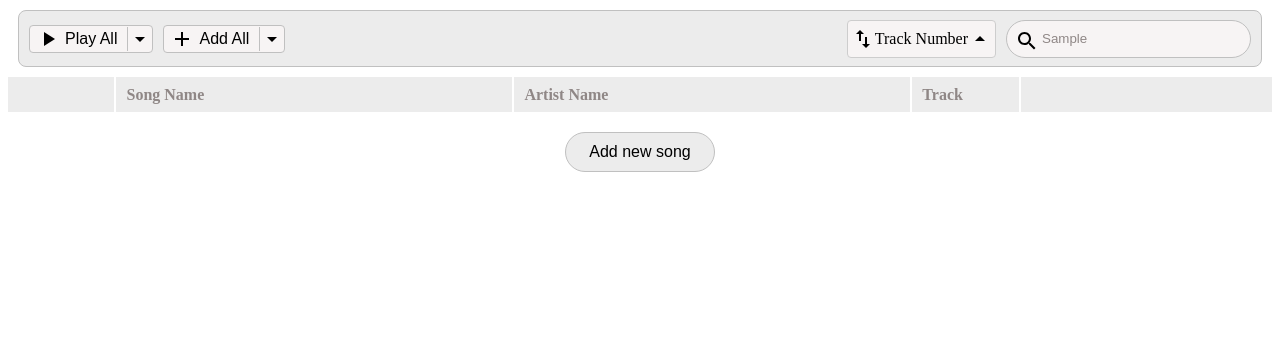
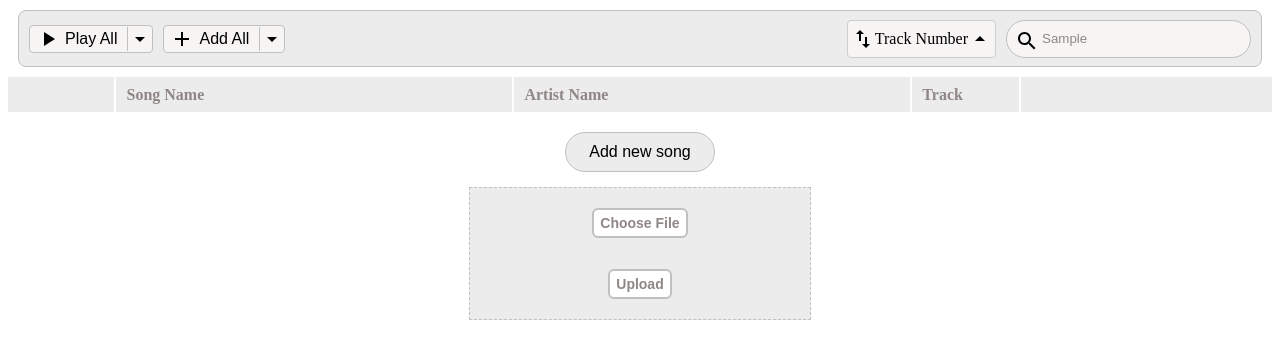
Before and after one commit to Anzhela-Sahakyan/song_player, a React (Create React App) app: page / in a window 1280 px wide. Both pictures are taken after typing "Sample" into the empty fields and a click on the button "Add new song". Shown: the top 358 px of the page. Built offline with nearby package versions, Linux system fonts and the light colour scheme.

Commit message:
adding hover for upload form btns

```diff
--- a/package.json
+++ b/package.json
@@ -45,5 +45,8 @@
       "last 1 firefox version",
       "last 1 safari version"
     ]
+  },
+  "devDependencies": {
+    "@types/react-beautiful-dnd": "^13.1.8"
   }
 }
--- a/src/components/musicPlayer/MusicPlayer.tsx
+++ b/src/components/musicPlayer/MusicPlayer.tsx
@@ -4,7 +4,7 @@ import { songs } from "../../data";
 import { useMemo, useState } from "react";
 import { ESortOption } from "../../types/filterTypes";
 import filterSongList from "../../utils/sortUtils";
-import AddSongBtn from "../songUpload/addSongBtn/AddSongBtn";
+import AddSongBtn from "../musicUpload/addSongBtn/AddSongBtn";
 
 export default function MusicPlayer() {
   const [searchQuery, setSearchQuery] = useState("");
--- /dev/null
+++ b/src/components/musicUpload/addSongBtn/AddSongBtn.tsx
@@ -0,0 +1,19 @@
+import { useState } from "react";
+import MusicUploadForm from "../musicUploadForm/MusicUploadForm";
+import styles from "./addSongBtn.module.css";
+
+export default function AddSongBtn() {
+  const [showForm, setShowForm] = useState(false);
+
+  const handleAddButtonClick = () => {
+    setShowForm(!showForm);
+  };
+  return (
+    <div className={styles.btnContainer}>
+      <button className={styles.addBtn} onClick={handleAddButtonClick}>
+        Add new song
+      </button>
+      <div className={styles.addForm}>{showForm && <MusicUploadForm />}</div>
+    </div>
+  );
+}
--- a/src/components/songUpload/addSongBtn/addSOngBtn.module.css
+++ b/src/components/musicUpload/addSongBtn/addSongBtn.module.css
@@ -1,3 +1,10 @@
+.btnContainer {
+  display: flex;
+  justify-content: center;
+  flex-direction: column;
+  align-items: center;
+  gap: 15px;
+}
 .addBtn {
   width: 150px;
   height: 40px;
@@ -16,8 +23,3 @@
   width: 155px;
   height: 45px;
 }
-
-.btnContainer {
-  display: flex;
-  justify-content: center;
-}
--- /dev/null
+++ b/src/components/musicUpload/musicUploadForm/MusicUploadForm.tsx
@@ -0,0 +1,67 @@
+import { useRef, useState } from "react";
+import styles from "./musicUploadForm.module.css";
+
+export default function MusicUploadForm() {
+  const [selectedFile, setSelectedFile] = useState<File | null>(null);
+  const [uploadProgress, setUploadProgress] = useState<number>(0);
+  const fileInputRef = useRef<HTMLInputElement>(null);
+
+  const handleFileChange = (event: React.ChangeEvent<HTMLInputElement>) => {
+    const file = event.target.files ? event.target.files[0] : null;
+    setSelectedFile(file);
+  };
+
+  const handleUpload = () => {
+    if (selectedFile) {
+      const interval = setInterval(() => {
+        setUploadProgress((prevProgress) => {
+          if (prevProgress === 100) {
+            clearInterval(interval);
+            console.log("A new song uploaded");
+            return 100;
+          }
+          return Math.min(prevProgress + 10, 100);
+        });
+      }, 500);
+    }
+  };
+  const handleChooseFileClick = () => {
+    fileInputRef.current?.click();
+  };
+  return (
+    <div className={styles.uploadFormContainer}>
+      <div>
+        <input
+          type="file"
+          ref={fileInputRef}
+          accept=".mp3,.wav"
+          onChange={handleFileChange}
+          style={{ display: "none" }}
+          className={styles.fileInput}
+        />
+        <button
+          className={styles.uploadFormBtns}
+          onClick={handleChooseFileClick}
+        >
+          Choose File
+        </button>
+      </div>
+      <div className={styles.fileName}>
+        {selectedFile && <div> {selectedFile.name}</div>}
+      </div>
+      <button
+        className={styles.uploadFormBtns}
+        onClick={handleUpload}
+        disabled={!selectedFile}
+      >
+        Upload
+      </button>
+
+      {uploadProgress > 0 && (
+        <div className={styles.uploadProgresss}>
+          Uploading {uploadProgress}%
+        </div>
+      )}
+    </div>
+  );
+}
--- /dev/null
+++ b/src/components/musicUpload/musicUploadForm/musicUploadForm.module.css
@@ -0,0 +1,47 @@
+.uploadFormContainer {
+  display: flex;
+  flex-direction: column;
+  gap: 15px;
+  justify-content: center;
+  align-items: center;
+  background-color: var(--main-color);
+  border: 1px dashed var(--border-color);
+  padding: 20px;
+  width: 300px;
+  height: auto;
+}
+.fileInput {
+  height: 30px;
+  font-size: 14px;
+  font-weight: bold;
+  background-color: white;
+  border: 2px solid var(--border-color);
+  color: var(--font--color);
+  border-radius: 6px;
+  cursor: pointer;
+  transition: 0.5s ease-in-out;
+}
+
+.fileName {
+  border-bottom: 1px solid var(--border-color);
+}
+
+.uploadFormBtns {
+  height: 30px;
+  font-size: 14px;
+  font-weight: bold;
+  background-color: white;
+  border: 2px solid var(--border-color);
+  color: var(--font--color);
+  border-radius: 6px;
+  cursor: pointer;
+  transition: 0.5s ease-in-out;
+}
+.uploadFormBtns:hover {
+  background-color: var(--hover-color);
+  color: white;
+}
+
+.uploadProgresss {
+  border-bottom: 1px solid var(--border-color);
+}
--- a/src/components/musicUploadForm/MusicUploadForm.tsx
+++ /dev/null
@@ -1,3 +0,0 @@
-export default function MusicUploadForm() {
-  return <div>MusicUploadForm</div>;
-}
--- a/src/components/songRow/SongRow.tsx
+++ b/src/components/songRow/SongRow.tsx
@@ -8,6 +8,7 @@ import ArrowDropDownIcon from "@mui/icons-material/ArrowDropDown";
 import { combineClasses } from "../../utils/styleUtils";
 import DisplayMessage from "../displayMessage/DisplayMessage";
 import { useEffect, useState } from "react";
+import { Draggable } from "react-beautiful-dnd";
 import styles from "./songRow.module.css";
 
 export default function SongRow({ song }: { song: ISong }) {
@@ -25,7 +26,7 @@ export default function SongRow({ song }: { song: ISong }) {
       const timeoutId = setTimeout(() => {
         setShowMessage(false);
         setMessage("");
-      }, 3000);
+      }, 1000);
       return () => clearTimeout(timeoutId);
     }
   }, [showMessage]);
--- a/src/components/songUpload/addSongBtn/AddSongBtn.tsx
+++ /dev/null
@@ -1,9 +0,0 @@
-import styles from "./addSOngBtn.module.css";
-
-export default function AddSongBtn() {
-  return (
-    <div className={styles.btnContainer}>
-      <button className={styles.addBtn}>Add new song</button>
-    </div>
-  );
-}
```
Also changed, not shown: 1 other file (tests, documents, lock files or other folders).
